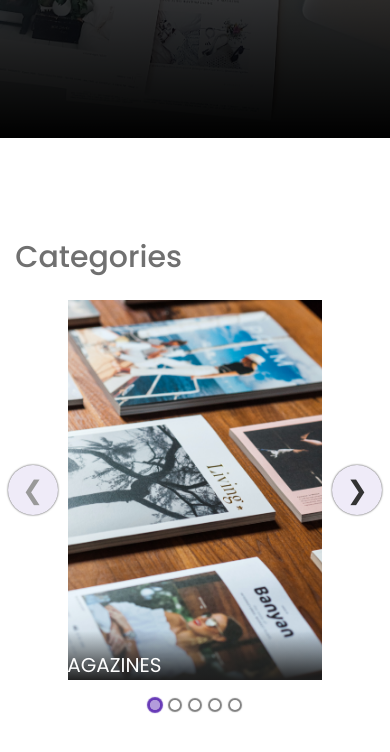
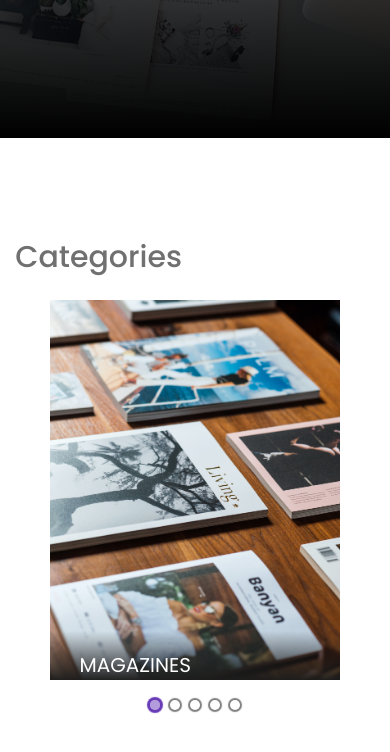
Before and after one commit to kiishi-0/Print-Order-V2.0, a React (Create React App) app: page / in a window 390 px wide. Shown: the part 683-1435 px from the top of the page. Built offline with nearby package versions, Linux system fonts and the light colour scheme; a web font is replaced by a local one.

Commit message:
Fixed the responsiveness of the category section in home

```diff
--- a/src/Components/Categories/Categories.css
+++ b/src/Components/Categories/Categories.css
@@ -93,6 +93,26 @@ section.categories-section .cat img{
     padding: 0 10%;
   }
 }
+@media only screen and (max-width: 1024px){
+  section.categories-section .cat{
+    width: 290px;
+  }
+}
+@media only screen and (max-width: 768px){
+  section.categories-section .cat{
+    width: 290px;
+  }
+}
+@media only screen and (max-width: 440px){
+  section.categories-section .cat .details{
+    left: 5%;
+  }
+}
+@media only screen and (max-width: 414px){
+  .rec-arrow{
+    display: none;
+  }
+}
 @media only screen and (max-width: 280px){
   section.categories-section .cat{
     width: 250px;
--- a/src/Pages/Home/Home.css
+++ b/src/Pages/Home/Home.css
@@ -126,8 +126,11 @@
         width: 360px;
     }
 }
-@media only screen and (max-width: 280px){
+@media only screen and (max-width: 358px){
+    .home-div .clients-section .clients-container .img-container{
+        width: 80%;
+    }
     .home-div .clients-section .clients-container .img-container img{
-        width: 250px;
+        width: 100%;
     }
 }
```
